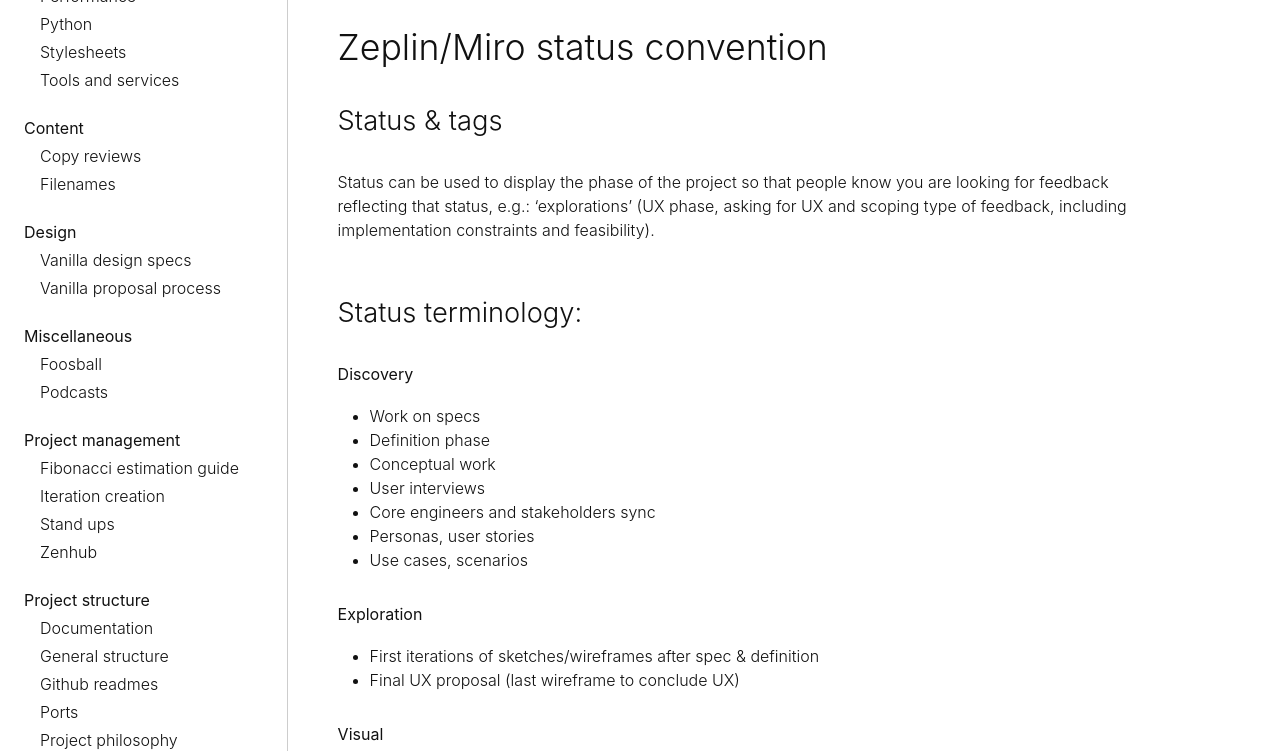
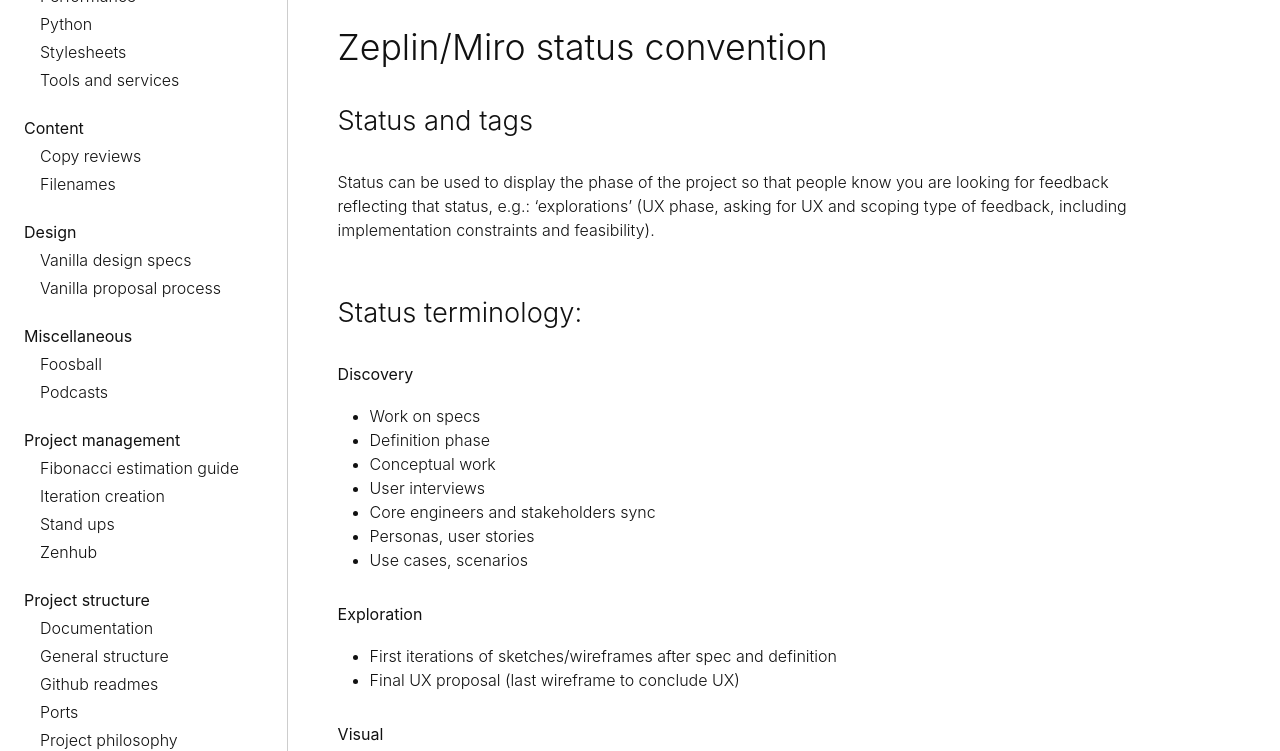
Before and after one commit to canonical-web-and-design/practices, a Jekyll site: the page built from workflow/UX-and-design-proposals.md, in a window 1280 px wide and 1400 px high, scrolled down 2232 px. Shown: the part 156-907 px from the top of the window. Built offline with Jekyll 4.4.1, drawn with Linux system fonts in a browser that asks for light colours; some web fonts are replaced; some of the changed text lies outside the part shown.

Commit message:
Update UX-and-design-proposals.md
Updating after review

```diff
--- a/workflow/UX-and-design-proposals.md
+++ b/workflow/UX-and-design-proposals.md
@@ -26,7 +26,7 @@
 - [Resolving comments](#resolving-comments)
 
 
-## Feedback-convention
+## Feedback convention
 
 Problems: semantic gap, hard to categorise the feedback,  need a way to receive feedback that can help us redesign the wireframes better and understand the motivation behind the feedback.
 
@@ -64,7 +64,7 @@
 
 ## Zeplin/Miro status convention
 
-### Status & tags
+### Status and tags
 Status can be used to display the phase of the project so that people know you are looking for feedback reflecting that status, e.g.: ‘explorations’ (UX phase, asking for UX and scoping type of feedback, including implementation constraints and feasibility).
 
 ### Status terminology:
@@ -78,7 +78,7 @@
 - Use cases, scenarios
 
 **Exploration**
-- First iterations of sketches/wireframes after spec & definition
+- First iterations of sketches/wireframes after spec and definition
 - Final UX proposal (last wireframe to conclude UX)
 
 **Visual**
```
